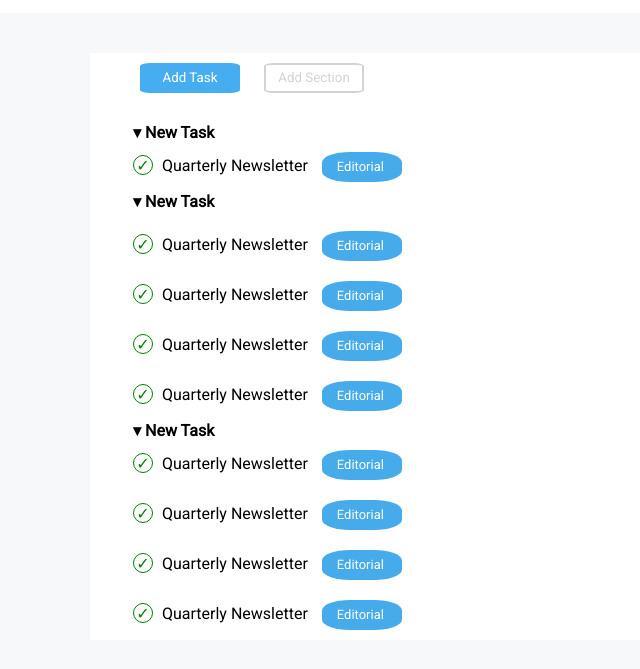
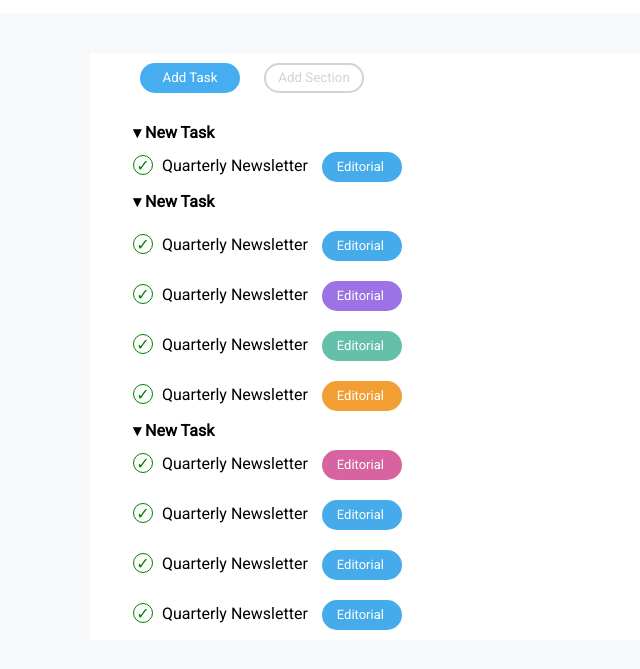
Before and after one commit to ChiaraS97/html-css-toboolist, a plain HTML site: page index.html in a window 1280 px wide. Shown: the part 67-736 px from the top of the page, without its empty margins (0-640 px from the left). Drawn offline with Linux system fonts and the light colour scheme.

Commit message:
fix border radius boxes

```diff
--- a/css/style.css
+++ b/css/style.css
@@ -24,13 +24,17 @@ h1 {
 main {
     width: 1100px;
     margin: 40px auto;
+
 }
 
+.add {
 
+
+}
 
 main button {
     margin: 10px;
-    border-radius: 10%;
+    border-radius: 25px;
     width: 100px;
     height: 30px;
     line-height: 10px;
@@ -46,6 +50,7 @@ main button {
     border-style: solid;
 
 }
+
 
 .list {
     margin: 20px 43px;
@@ -73,7 +78,7 @@ ul {
 .smallbox {
     display: inline-block;
     margin: 10px;
-    border-radius: 35%;
+    border-radius: 50px;
     width: 80px;
     height: 30px;
     line-height: 10px;
@@ -117,3 +122,19 @@ ul {
 .bg-lightblue {
     background-color: #45abea;
 }
+
+.bg-purple {
+    background-color: #9c72e4;
+}
+
+.bg-green {
+    background-color: #64c0a9;
+}
+
+.bg-orange {
+    background-color: #f29e33;
+}
+
+.bg-pink {
+    background-color: #d863a1;
+}
--- a/index.html
+++ b/index.html
@@ -23,15 +23,14 @@
     <!-- Corpo della pagina -->
 
     <main class="bg-white">
-        <section class="add">
+        <div class="add">
             <button class="button1 bg-azzurro white"> Add Task </button>
             <button class="button2 bg-white lightgrey" > Add Section </button>
-        </section>
+        </div>
 
-        <section class="list">
+        <!-- Prima Lsta  -->
 
-            <!-- Prima Lsta  -->
-
+        <div class="list">
             <ul>
                 <li>
                     <span> <strong> &blacktriangledown; New Task </strong>  </span>
@@ -67,7 +66,7 @@
                 <li>
                     <span class="check"> &check; </span>
                     <span>  Quarterly Newsletter </span>
-                    <div class="smallbox bg-lightblue">
+                    <div class="smallbox bg-purple">
                         <span class="smalltext white"> Editorial </span>
                     </div>
 
@@ -75,7 +74,7 @@
                 <li>
                     <span class="check"> &check; </span>
                     <span>  Quarterly Newsletter </span>
-                    <div class="smallbox bg-lightblue">
+                    <div class="smallbox bg-green">
                         <span class="smalltext white"> Editorial </span>
                     </div>
 
@@ -83,7 +82,7 @@
                 <li>
                     <span class="check"> &check; </span>
                     <span>  Quarterly Newsletter </span>
-                    <div class="smallbox bg-lightblue">
+                    <div class="smallbox bg-orange">
                         <span class="smalltext white"> Editorial </span>
                     </div>
 
@@ -103,7 +102,7 @@
                 <li>
                     <span class="check"> &check; </span>
                     <span>  Quarterly Newsletter </span>
-                    <div class="smallbox bg-lightblue">
+                    <div class="smallbox bg-pink">
                         <span class="smalltext white"> Editorial </span>
                     </div>
 
@@ -140,7 +139,7 @@
 
 
 
-        </section>
+        </div>
 
     </main>
 
```
